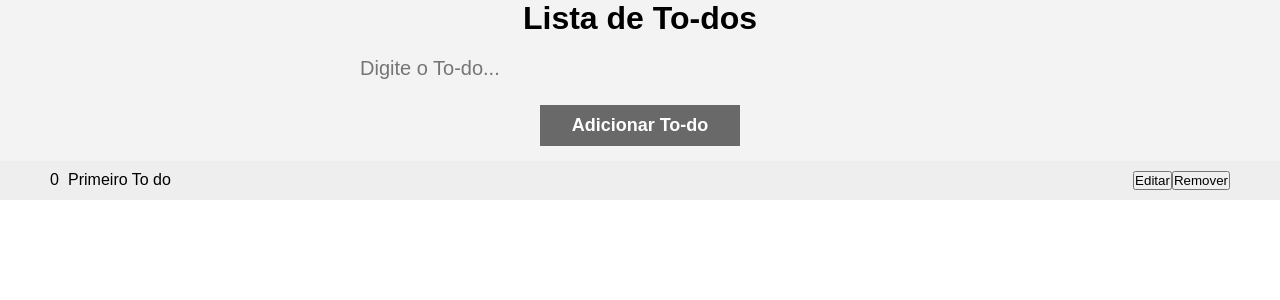
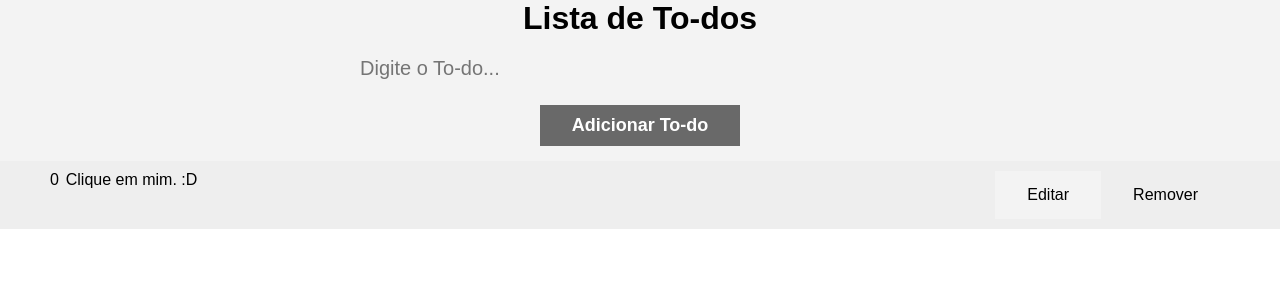
Before and after one commit to Namelessafk/To-do_Angular, an Angular app: page / in a window 1280 px wide. Shown: the top 300 px of the page. Built offline with nearby package versions, Linux system fonts and the light colour scheme.

Commit message:
Adicionando os retoques finais do titulo e dos botoes da task.

```diff
--- a/src/app/app.component.html
+++ b/src/app/app.component.html
@@ -1,6 +1,8 @@
+<link rel="stylesheet" href="https://use.fontawesome.com/releases/v5.7.0/css/all.css" integrity="sha384-lZN37f5QGtY3VHgisS14W3ExzMWZxybE1SJSEsQp9S+oqd12jhcu+A56Ebc1zFSJ" crossorigin="anonymous">
+
 <div class="app">
   <header>
-    <h1>Lista de To-dos</h1>
+    <h1>Lista de To-dos <i class="fas fa-thumbs-up"></i></h1>
   </header>
   <app-todos></app-todos>
 </div>
--- a/src/app/components/todos/todos.component.css
+++ b/src/app/components/todos/todos.component.css
@@ -47,20 +47,27 @@
 	outline: none;
 	padding-left: 40px;
 	margin: auto; /*Centralização do texto */
+
 }
-.todo-input:focus{
-	display: block;
-	width: 50%;
-	padding: 10px 15px;
-	appearance: none;
+.buttonEdit{
 	border: none;
-	background-color: #F3F3F3;
-	margin-top: 15px;
-	font-size: 20px;
-	outline: none;
-	padding-left: 40px;
-	margin: auto;
-	border: 3px solid #555;
+	color: black;
+	padding: 15px 32px;
+	text-align: center;
+	text-decoration: none;
+	display: inline-block;
+	font-size: 16px;
+	background-color:#F3F3F3;
+}
+.buttonDelete{
+	border: none;
+	color: black;
+	padding: 15px 32px;
+	text-align: center;
+	text-decoration: none;
+	display: inline-block;
+	font-size: 16px;
+	background-color: #EEE5;
 }
 
 .todo-submit {
--- a/src/app/components/todos/todos.component.html
+++ b/src/app/components/todos/todos.component.html
@@ -13,8 +13,8 @@
 		<div class="id">{{ i }}</div>
 		<div class="content" (click)="toggleDone(i)">{{ todo.content }}</div>
 		<td>
-			<button class="btn btn-primary btn-xs" (click)="editTask(i)"> Editar </button>
+			<button class="buttonEdit" (click)="editTask(i)"> Editar </button>
 		 </td>
-		<button class="delete" (click)="deleteTodo(i)">Remover</button>
+		<button class="buttonDelete" (click)="deleteTodo(i)">Remover</button>
 	</div>
 </div>
--- a/src/app/components/todos/todos.component.ts
+++ b/src/app/components/todos/todos.component.ts
@@ -17,7 +17,7 @@ export class TodosComponent implements OnInit {
   ngOnInit(): void {
     this.todos = [
       {
-        content: 'Primeiro To do',
+        content: 'Clique em mim. :D',
         completed: false
       }
     ]
@@ -43,7 +43,7 @@ export class TodosComponent implements OnInit {
     }
     editTask(id: number){
       let content = this.todos[id].content;
-      let result = prompt("Edit Task Title", content);
+      let result = prompt("Edite o Conteudo da Task:", content);
       if (result !== null && result !== ""){
         this.todos[id].content = result;
       }
```
